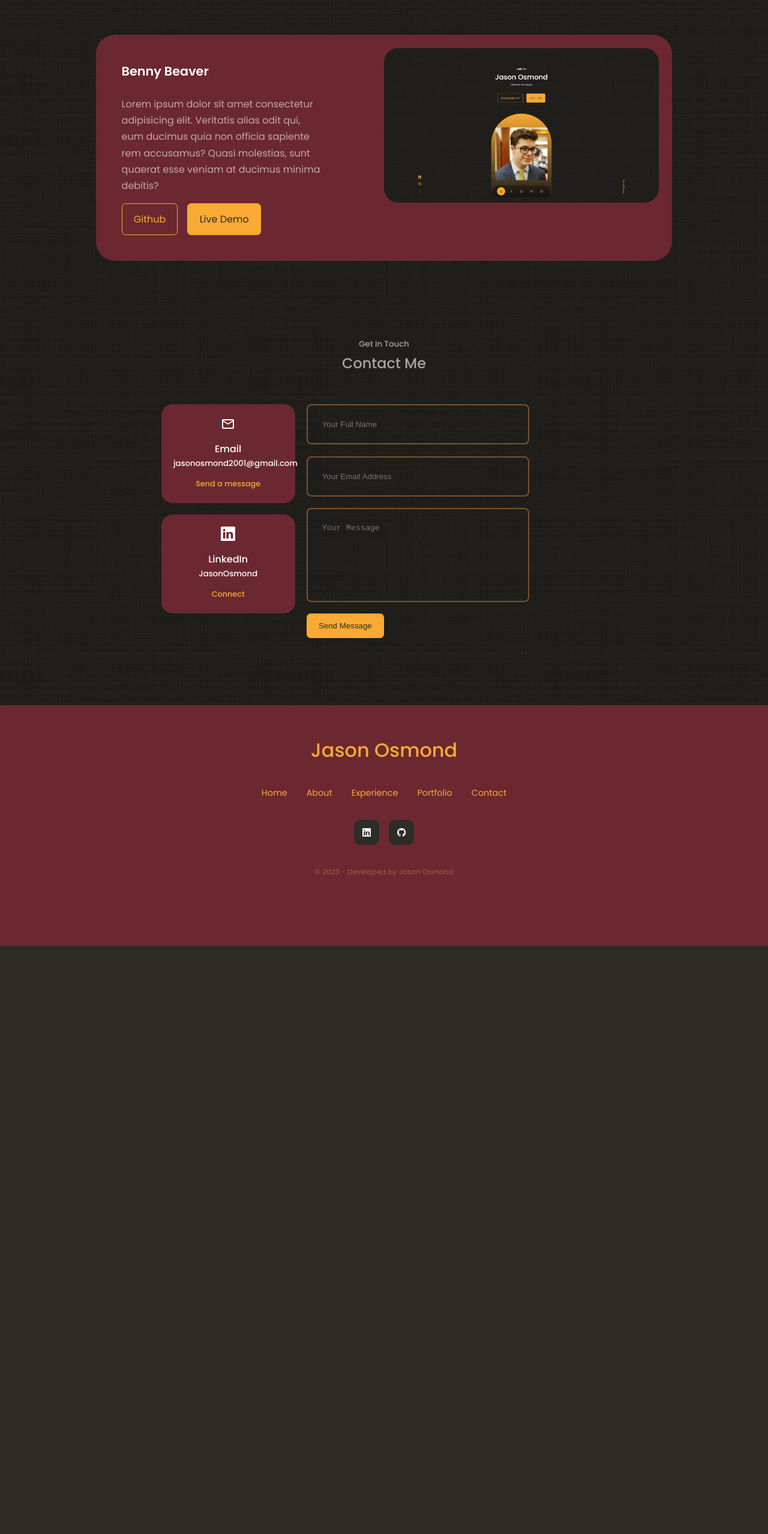
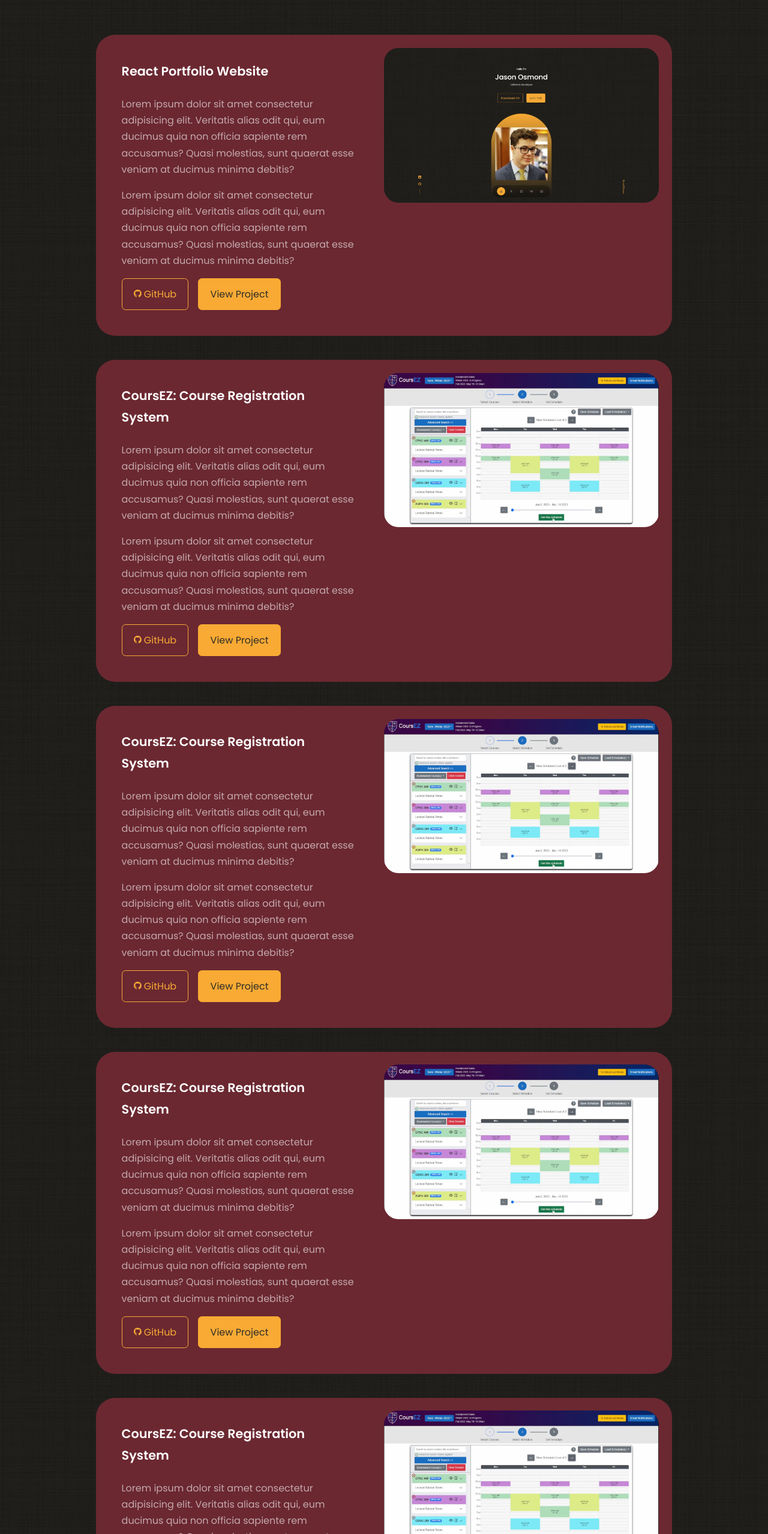
Before and after one commit to TheJasonOsmond/React-Portfolio-Website, a React (Create React App) app: page / in a window 1280 px wide. Shown: the part 2258-4816 px from the top of the page at 60% size. Before the commit the page ends 3835 px from the top, so only its background shows below. Built offline with nearby package versions, Linux system fonts and the light colour scheme.

Commit message:
Finished CSS

```diff
--- a/src/components/portfolio/Portfolio.jsx
+++ b/src/components/portfolio/Portfolio.jsx
@@ -6,6 +6,8 @@
 import IMG4 from '../../assets/portfolio/portfolio1.jpg'
 import IMG5 from '../../assets/portfolio/portfolio1.jpg'
 import IMG6 from '../../assets/portfolio/portfolio1.jpg'
+import {BsGithub} from 'react-icons/bs'
+
 
 const Portfolio = () => {
   return (
@@ -14,23 +16,116 @@
       <h2>Portfolio</h2>
 
       <div className='container portfolio__container'>
+        {/* REACT PORTFOLIO WEBSITE */}
         <article className='portfolio__item'>
           <div className='portfolio__item-info'>
-            <h3>Benny Beaver</h3>
+            <h3>React Portfolio Website</h3>
+            <p>
+            Lorem ipsum dolor sit amet consectetur adipisicing elit. Veritatis alias odit qui, eum ducimus quia non officia sapiente rem accusamus? Quasi molestias, sunt quaerat esse veniam at ducimus minima debitis?
+            </p>
             <p>
             Lorem ipsum dolor sit amet consectetur adipisicing elit. Veritatis alias odit qui, eum ducimus quia non officia sapiente rem accusamus? Quasi molestias, sunt quaerat esse veniam at ducimus minima debitis?
             </p>
 
             <div className='portfolio__item-cta'>
-              <a href='https://github.com' className='btn' target='_blank'> Github</a>
-              <a href='https://github.com' className='btn btn-primary' target='_blank'>Live Demo</a>
+            <a href='https://github.com/TheJasonOsmond/React-Portfolio-Website' className='btn' target='_blank'>
+            <BsGithub className='portfolio__item-cta-icon'/> GitHub
+            </a>
+              <a href='https://jasonosmond.com' className='btn btn-primary' target='_blank'>View Project</a>
             </div>
           </div>
           <div className='portfolio__item-image'>
             <img src={IMG1} alt="" />
           </div>
         </article>
+        {/* COURSEZ */}
+        <article className='portfolio__item'>
+          <div className='portfolio__item-info'>
+            <h3>CoursEZ: Course Registration System</h3>
+            <p>
+            Lorem ipsum dolor sit amet consectetur adipisicing elit. Veritatis alias odit qui, eum ducimus quia non officia sapiente rem accusamus? Quasi molestias, sunt quaerat esse veniam at ducimus minima debitis?
+            </p>
+            <p>
+            Lorem ipsum dolor sit amet consectetur adipisicing elit. Veritatis alias odit qui, eum ducimus quia non officia sapiente rem accusamus? Quasi molestias, sunt quaerat esse veniam at ducimus minima debitis?
+            </p>
 
+            <div className='portfolio__item-cta'>
+            <a href='https://github.com/jayzk/CPSC481_FinalProject' className='btn' target='_blank'>
+            <BsGithub className='portfolio__item-cta-icon'/> GitHub
+            </a>
+              <a href='https://youtu.be/3UYKqa73vsM' className='btn btn-primary' target='_blank'>View Project</a>
+            </div>
+          </div>
+          <div className='portfolio__item-image'>
+            <img src={IMG2} alt="" />
+          </div>
+        </article>
+        {/* CLASSMATE */}
+        <article className='portfolio__item'>
+          <div className='portfolio__item-info'>
+            <h3>CoursEZ: Course Registration System</h3>
+            <p>
+            Lorem ipsum dolor sit amet consectetur adipisicing elit. Veritatis alias odit qui, eum ducimus quia non officia sapiente rem accusamus? Quasi molestias, sunt quaerat esse veniam at ducimus minima debitis?
+            </p>
+            <p>
+            Lorem ipsum dolor sit amet consectetur adipisicing elit. Veritatis alias odit qui, eum ducimus quia non officia sapiente rem accusamus? Quasi molestias, sunt quaerat esse veniam at ducimus minima debitis?
+            </p>
+
+            <div className='portfolio__item-cta'>
+            <a href='https://github.com/jayzk/CPSC481_FinalProject' className='btn' target='_blank'>
+            <BsGithub className='portfolio__item-cta-icon'/> GitHub
+            </a>
+              <a href='https://youtu.be/3UYKqa73vsM' className='btn btn-primary' target='_blank'>View Project</a>
+            </div>
+          </div>
+          <div className='portfolio__item-image'>
+            <img src={IMG2} alt="" />
+          </div>
+        </article>
+        {/* CHECKOUT SOFTWARE */}
+        <article className='portfolio__item'>
+          <div className='portfolio__item-info'>
+            <h3>CoursEZ: Course Registration System</h3>
+            <p>
+            Lorem ipsum dolor sit amet consectetur adipisicing elit. Veritatis alias odit qui, eum ducimus quia non officia sapiente rem accusamus? Quasi molestias, sunt quaerat esse veniam at ducimus minima debitis?
+            </p>
+            <p>
+            Lorem ipsum dolor sit amet consectetur adipisicing elit. Veritatis alias odit qui, eum ducimus quia non officia sapiente rem accusamus? Quasi molestias, sunt quaerat esse veniam at ducimus minima debitis?
+            </p>
+
+            <div className='portfolio__item-cta'>
+            <a href='https://github.com/jayzk/CPSC481_FinalProject' className='btn' target='_blank'>
+            <BsGithub className='portfolio__item-cta-icon'/> GitHub
+            </a>
+              <a href='https://youtu.be/3UYKqa73vsM' className='btn btn-primary' target='_blank'>View Project</a>
+            </div>
+          </div>
+          <div className='portfolio__item-image'>
+            <img src={IMG2} alt="" />
+          </div>
+        </article>
+        {/* ECOROUTE */}
+        <article className='portfolio__item'>
+          <div className='portfolio__item-info'>
+            <h3>CoursEZ: Course Registration System</h3>
+            <p>
+            Lorem ipsum dolor sit amet consectetur adipisicing elit. Veritatis alias odit qui, eum ducimus quia non officia sapiente rem accusamus? Quasi molestias, sunt quaerat esse veniam at ducimus minima debitis?
+            </p>
+            <p>
+            Lorem ipsum dolor sit amet consectetur adipisicing elit. Veritatis alias odit qui, eum ducimus quia non officia sapiente rem accusamus? Quasi molestias, sunt quaerat esse veniam at ducimus minima debitis?
+            </p>
+
+            <div className='portfolio__item-cta'>
+            <a href='https://github.com/jayzk/CPSC481_FinalProject' className='btn' target='_blank'>
+            <BsGithub className='portfolio__item-cta-icon'/> GitHub
+            </a>
+              <a href='https://youtu.be/3UYKqa73vsM' className='btn btn-primary' target='_blank'>View Project</a>
+            </div>
+          </div>
+          <div className='portfolio__item-image'>
+            <img src={IMG2} alt="" />
+          </div>
+        </article>
 
       </div>
     </section>
--- a/src/components/portfolio/portfolio.css
+++ b/src/components/portfolio/portfolio.css
@@ -7,8 +7,8 @@
 .portfolio__item {
     background: var(--color-bg-variant);
     display: grid;
-    grid-template-columns: 45% 50%;
-    gap: 5%;
+    grid-template-columns: 47% 50%;
+    gap: 3%;
     padding: 1.3rem;
     border-radius: 2rem;
     border: 1px solid transparent;
@@ -34,7 +34,7 @@
 .portfolio__item p{
     color: var(--color-light);
     display: block;
-    width: 90%;
+    width: 100%;
     margin-bottom: 1rem;
 }
 
@@ -51,6 +51,11 @@
     overflow: hidden;
 }
 
+
+.portfolio__item-cta-icon{
+    font-size: 0.8rem;
+}
+
 /* ================= MEDIA QUERIES (MEDIUM DEVICES) ================= */
 @media screen and (max-width: 1024px){
     .portfolio__container {
@@ -63,9 +68,6 @@
         gap: 1.2rem;
     }
 
-    .portfolio__item p{
-        width: 100%;
-    }
 
 }
 
@@ -82,7 +84,4 @@
         gap: 1.2rem;
     }
 
-    .portfolio__item p{
-        width: 100%;
-    }
 }
```
